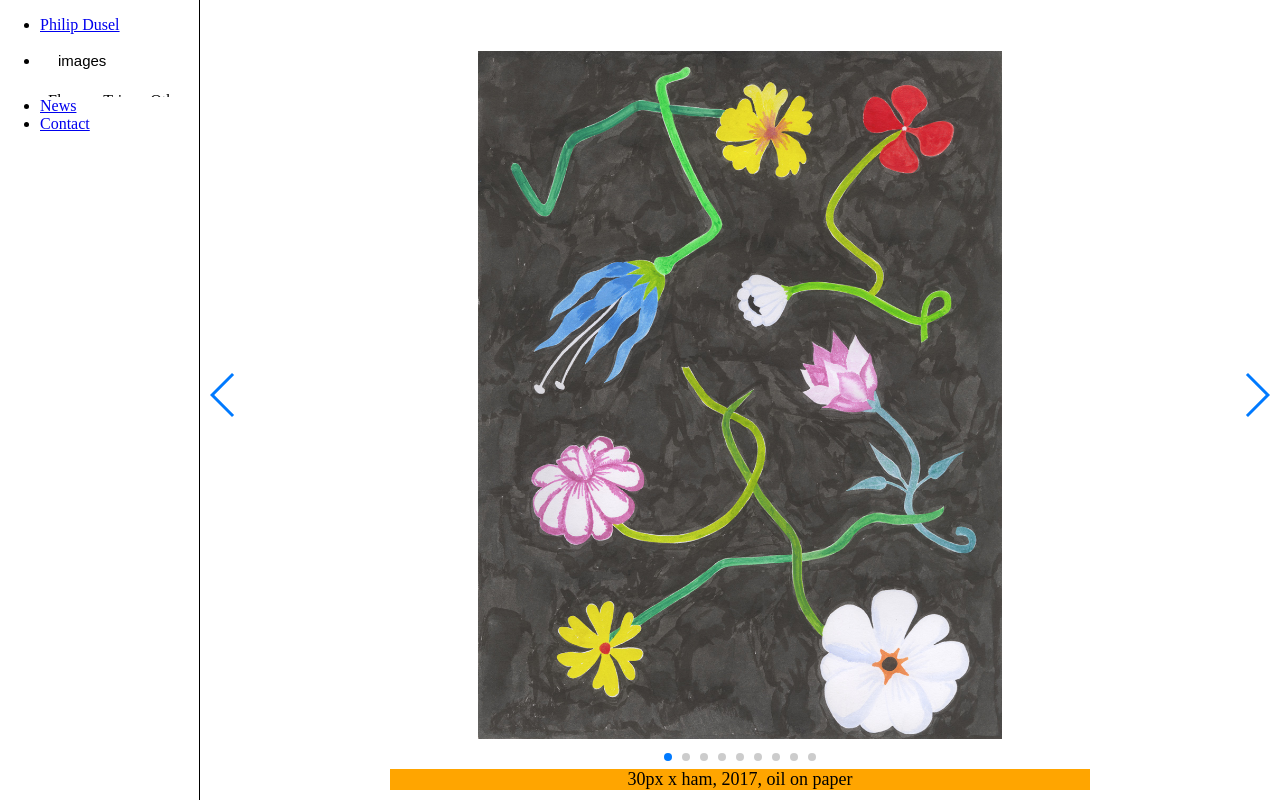
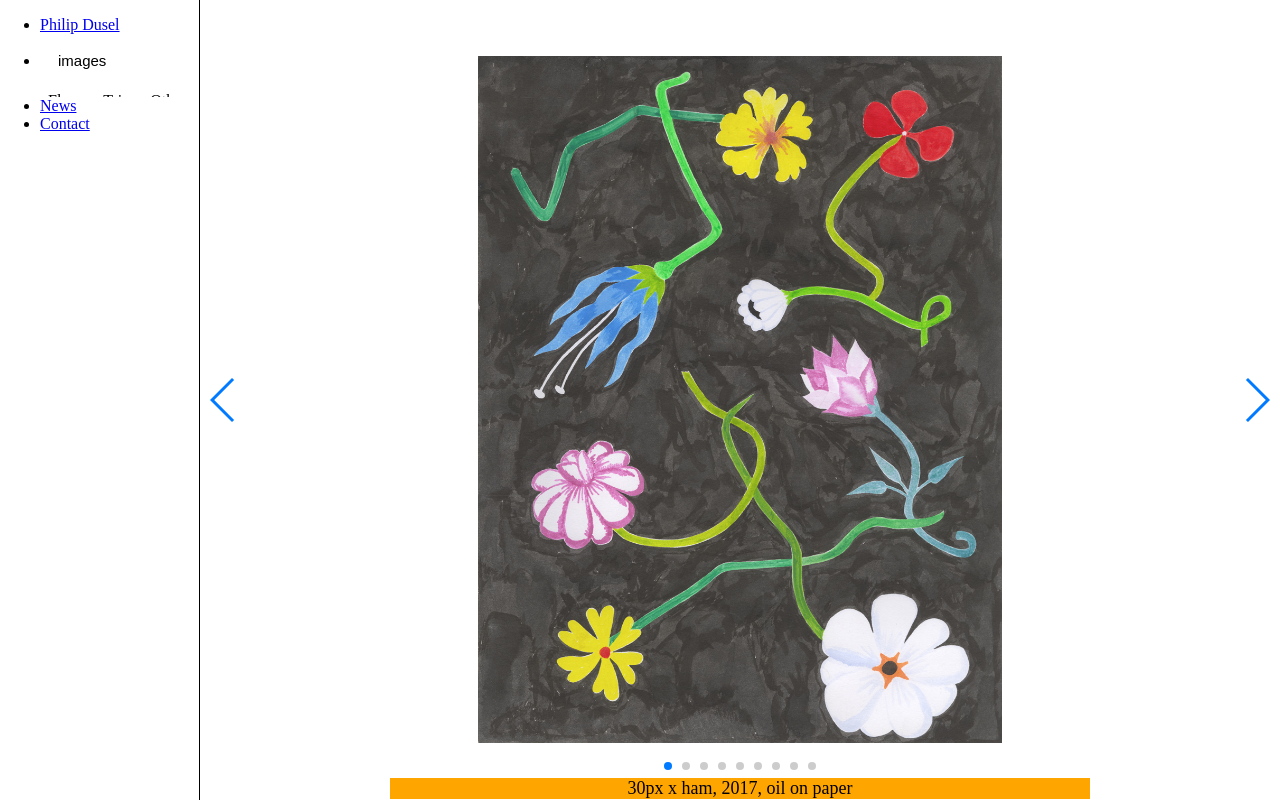
Before and after one commit to phillycheese007/BONGO, a PHP site: page /html/my_page_2.html in a window 1280 px wide. Run offline with PHP 8.4, Linux system fonts and the light colour scheme; style sheets or scripts are compiled from the project's sources.

Commit message:
Update top_responsive_menu_2.css

```diff
--- a/css/top_responsive_menu_2.css
+++ b/css/top_responsive_menu_2.css
@@ -71,8 +71,8 @@ ul.topnav li.icon {display: none;}
 
 
 @media screen and (min-width:680px) {
-  .swiper-slide img {height:87%;background:yellow;}
-  .swiper-container {height: calc(100vh - 10px);}
+  .swiper-slide img {height:86%;background:yellow;}
+  .swiper-container {height: calc(100vh - 1px);}
 }
 
 
```
